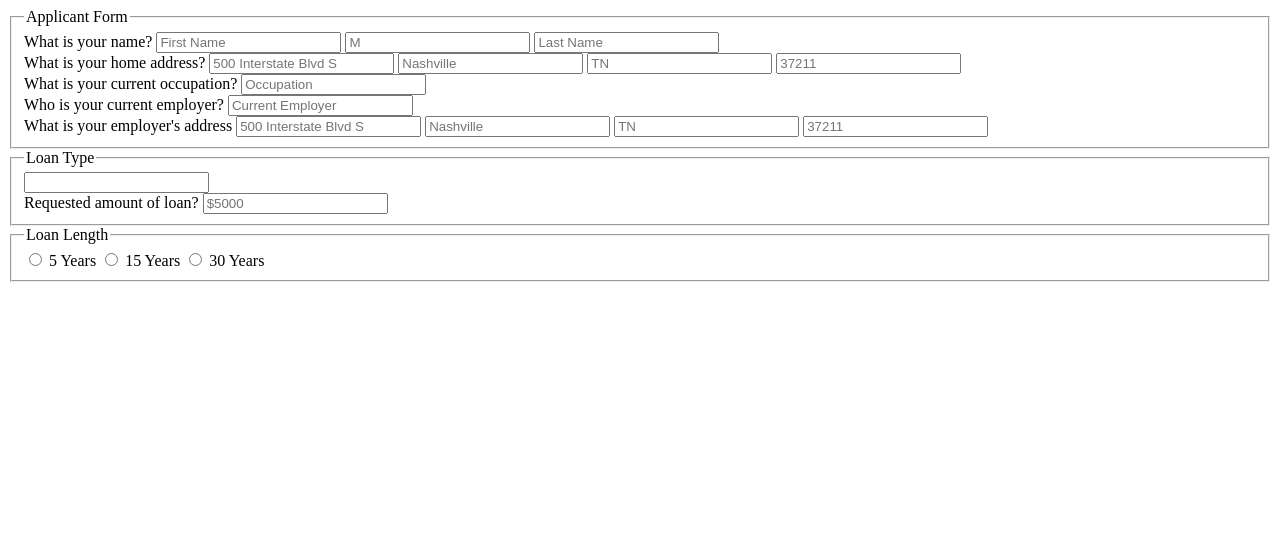
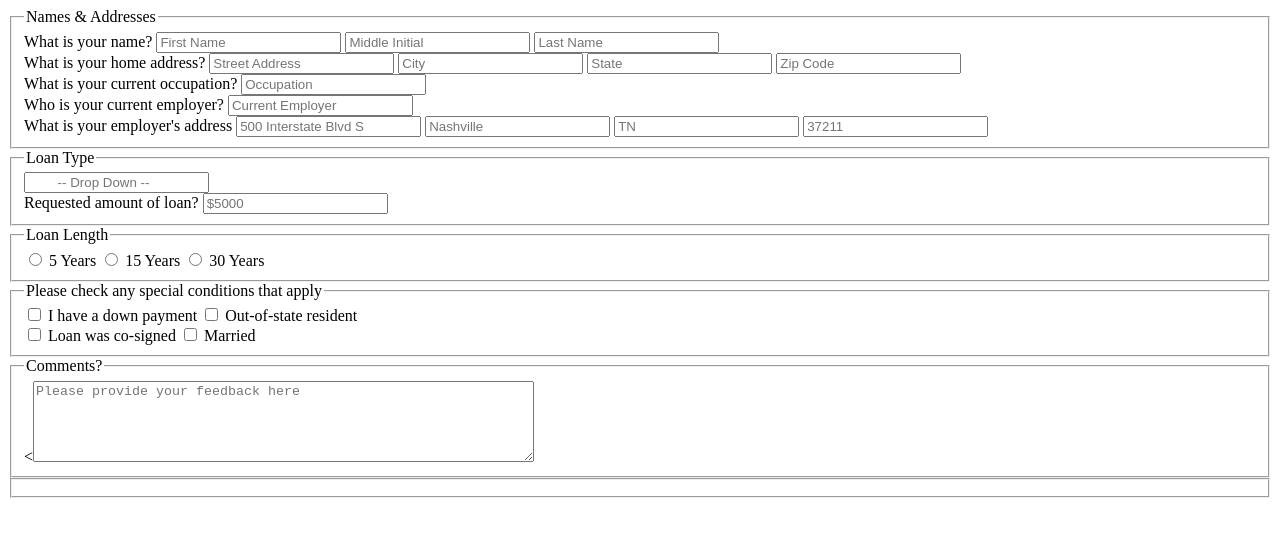
Before and after one commit to RussellRiesJr/app-form, a plain HTML site: page index.html in a window 1280 px wide. Drawn offline with Linux system fonts and the light colour scheme.

Commit message:
add functions, update questions

```diff
--- a/index.html
+++ b/index.html
@@ -9,17 +9,17 @@
 <body>
   <form action="form.html" method="POST">
     <fieldset>
-      <legend>Applicant Form</legend>
-      <label for="first-name">What is your name?</label>
+      <legend>Names & Addresses</legend>
+      <label for="full-name">What is your name?</label>
       <input type="text" id="first-name" placeholder="First Name">
-      <input type="text" id="middle-initial" placeholder="M">
+      <input type="text" id="middle-initial" placeholder="Middle Initial">
       <input type="text" id="last-name" placeholder="Last Name">
       <br/>
       <label for="address">What is your home address?</label>
-      <input type="text" id="street-number" placeholder="500 Interstate Blvd S">
-      <input type="text" id="city" placeholder="Nashville">
-      <input type="text" id="state" placeholder="TN">
-      <input type="number" id="zipcode" placeholder="37211">
+      <input type="text" id="street-number" placeholder="Street Address">
+      <input type="text" id="city" placeholder="City">
+      <input type="text" id="state" placeholder="State">
+      <input type="text" id="zipcode" placeholder="Zip Code">
       <br/>
       <label for="occupation">What is your current occupation?</label>
       <input type="text" id="occupation" placeholder="Occupation">
@@ -28,16 +28,15 @@
       <input type="text" id="employer" placeholder="Current Employer">
       <br/>
       <label for="employer-address">What is your employer's address</label>
-      <input type="text" id="street-number" placeholder="500 Interstate Blvd S">
-      <input type="text" id="city" placeholder="Nashville">
-      <input type="text" id="state" placeholder="TN">
-      <input type="number" id="zipcode" placeholder="37211">
+      <input type="text" id="em-street-number" placeholder="500 Interstate Blvd S">
+      <input type="text" id="em-city" placeholder="Nashville">
+      <input type="text" id="em-state" placeholder="TN">
+      <input type="text" id="em-zipcode" placeholder="37211">
     </fieldset>
 
     <fieldset>
       <legend>Loan Type</legend>
-
-      <input name="loan" list="loan-type">
+      <input name="loan" list="loan-type" placeholder="        -- Drop Down --  ">
       <datalist id="loan-type">
         <option value="Commercial">
         <option value="Real Estate">
@@ -51,13 +50,30 @@
 
     <fieldset>
       <legend>Loan Length</legend>
-
       <input type="radio" name="length-type" value="5-years"> 5 Years
       <input type="radio" name="length-type" value="15-years"> 15 Years
       <input type="radio" name="length-type" value="30-years"> 30 Years
-
     </fieldset>
 
+    <fieldset>
+      <legend>Please check any special conditions that apply</legend>
+      <input type="checkbox" name="down-play" value="down-pay"> I have a down payment
+      <input type="checkbox" name="out-state" value="out-state"> Out-of-state resident
+      <br/>
+      <input type="checkbox" name="co-signed" value="co-signed"> Loan was co-signed
+      <input type="checkbox" name="married" value="married"> Married
+    </fieldset>
+
+    <fieldset>
+      <legend>Comments?</legend>
+      <<textarea name="comments" rows="5" cols="60" placeholder="Please provide your feedback here"></textarea>
+    </fieldset>
+
+     <fieldset>
+
+
+
+     </fieldset>
 
   </form>
 </body>
```
